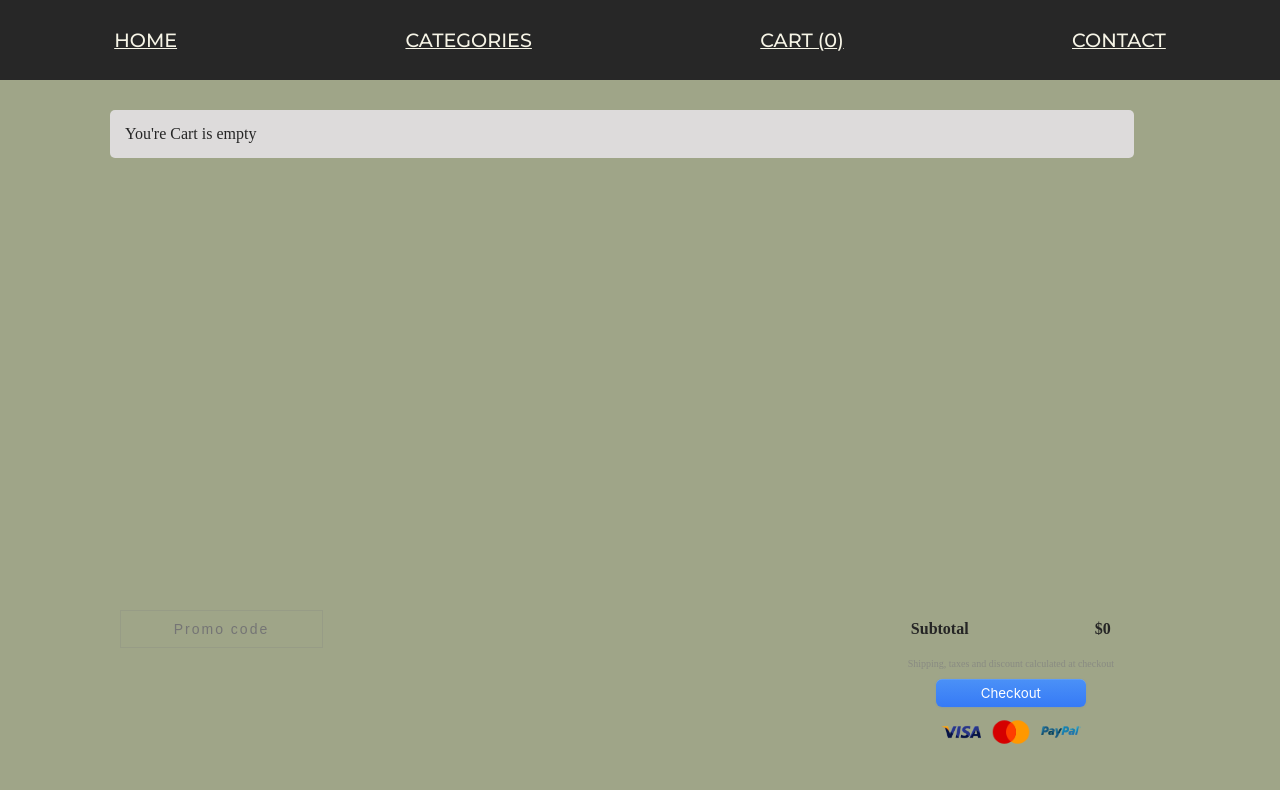
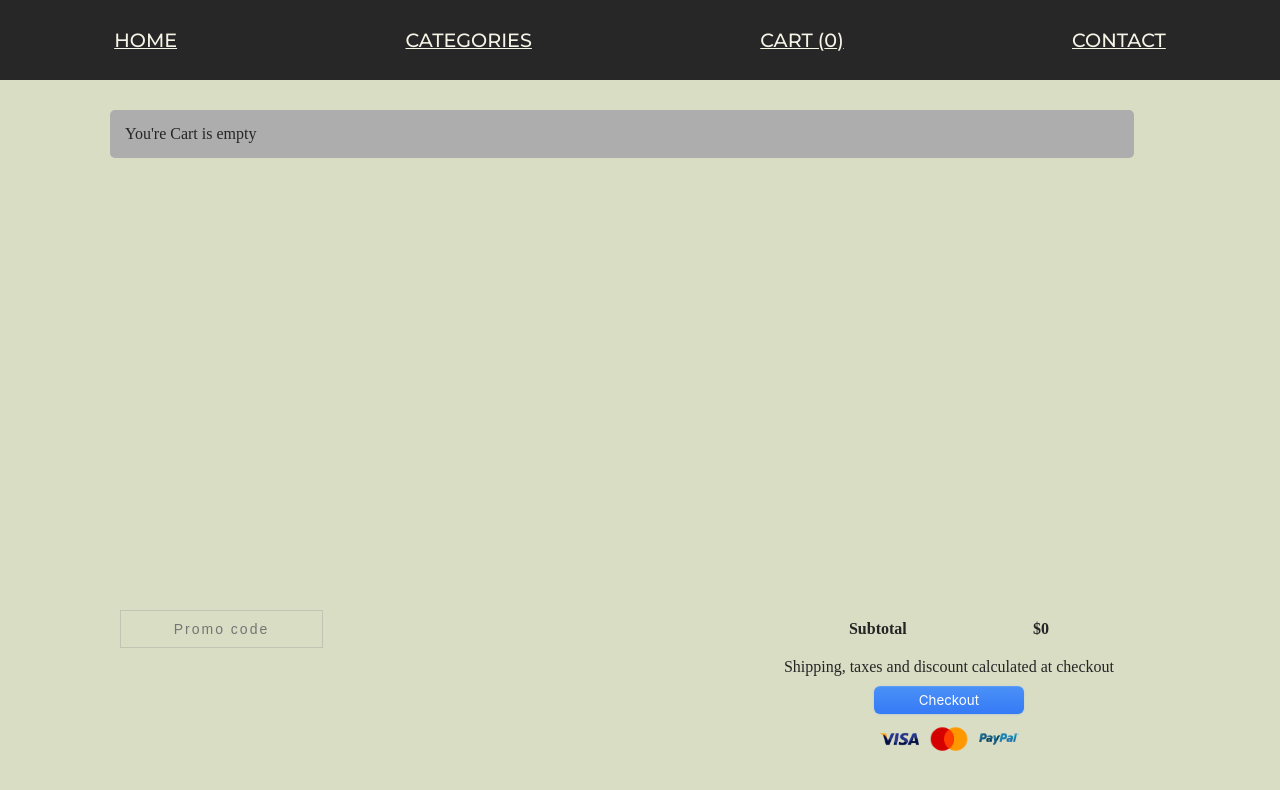
Before and after one commit to michalsamulak/ReactShop, a React (Vite) app: page /Cart in a window 1280 px wide. Shown: the top 790 px of the page. Built offline with nearby package versions, Linux system fonts and the light colour scheme.

Commit message:
fix accessibility

```diff
--- a/src/components/Cart/Cart.style.ts
+++ b/src/components/Cart/Cart.style.ts
@@ -8,11 +8,11 @@ export const CartContainer = styled.div`
     min-height: 80vh;
     justify-content: space-between;
     color: #252525;
-`
+    `
 
 export const CartProductWrapper = styled.div`
     padding: 15px;
-    background-color: #dddbdb;;
+    background-color: rgb(173 173 173);
     display: flex;
     align-items: center;
     border-radius: 5px;
@@ -109,9 +109,9 @@ export const CartTitleBox = styled.div`
 
 
 export const CartFooterDisclaimer = styled.div`
-    font-size: 10px;
+    font-size: 16px;
     text-align: center;
-    color: rgb(128 128 128 / 71%);;
+    color: #252525;
     background: none;
     padding: 10px;
 `
--- a/src/style/style.css
+++ b/src/style/style.css
@@ -6,7 +6,7 @@
   }
 
 body {
-  background-color: #9fa588;
+  background-color: #d8ddc4;
   overflow-x: hidden;
 }
 
```
